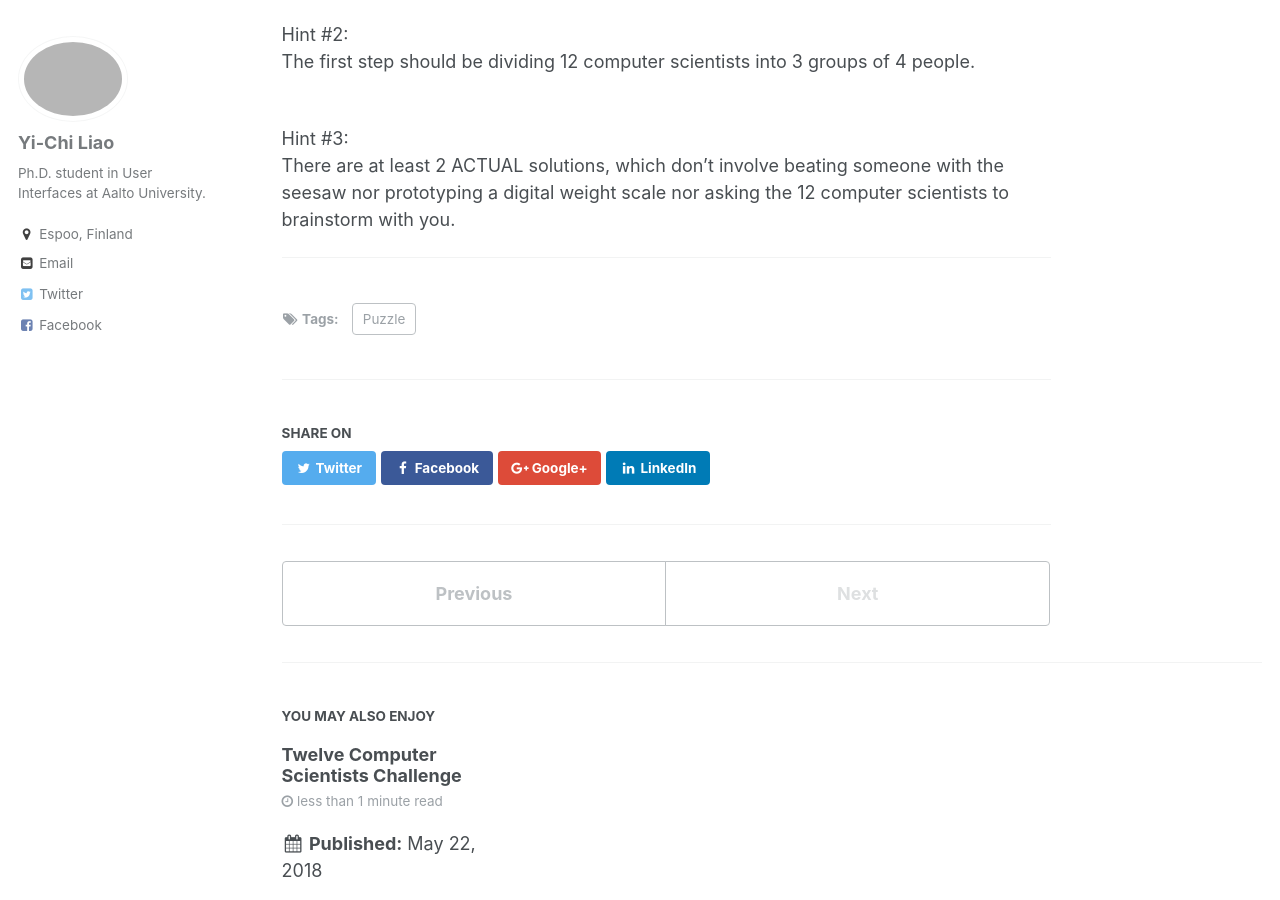
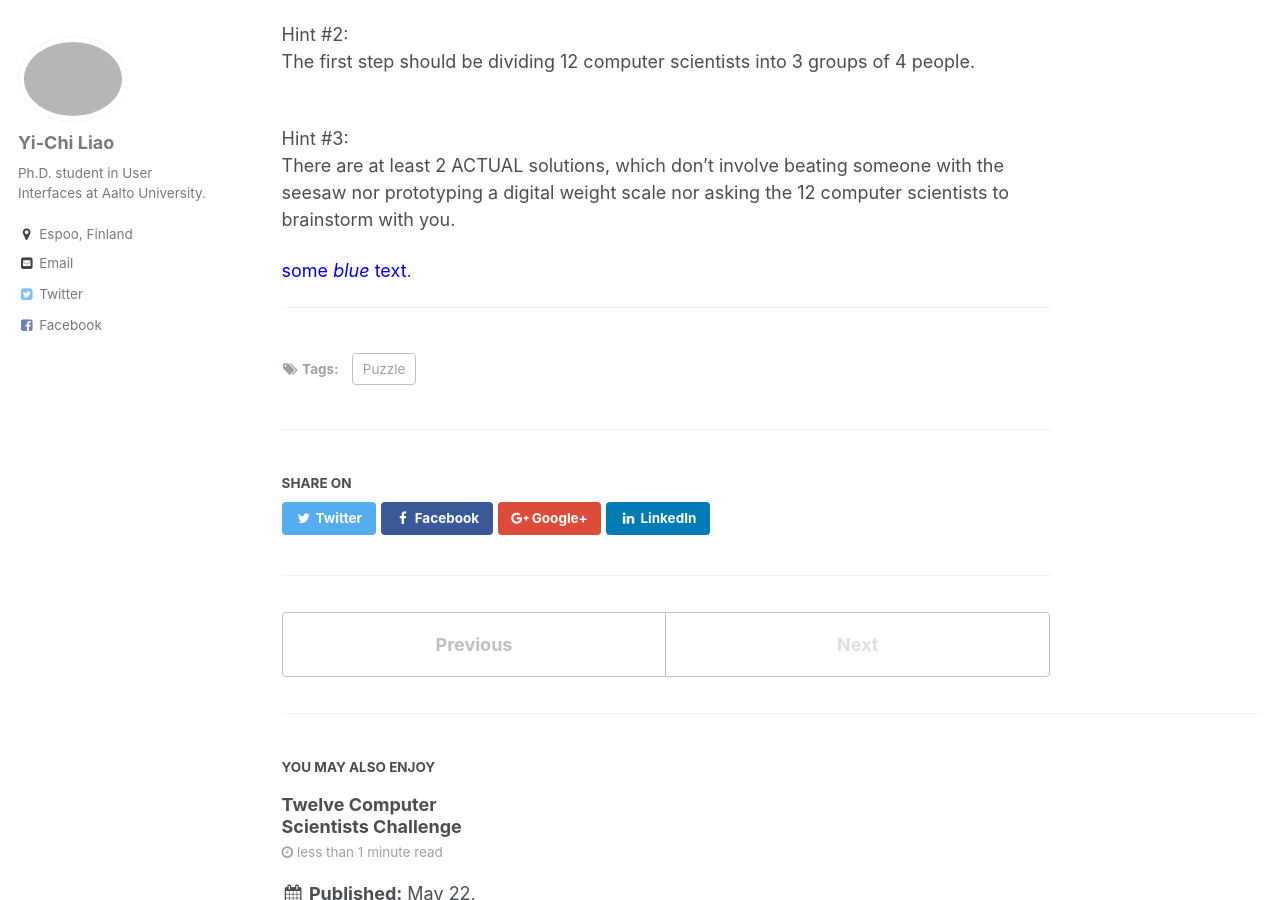
Before and after one commit to yichiliao/yichiliao.github.io, a Jekyll site: the page built from _posts/2018-05-24-12people-hints.md, in a window 1280 px wide and 900 px high, scrolled down 379 px. Built offline with Jekyll 4.4.1, drawn with Linux system fonts in a browser that asks for light colours.

Commit message:
more hints

```diff
--- a/_posts/2018-05-24-12people-hints.md
+++ b/_posts/2018-05-24-12people-hints.md
@@ -17,4 +17,6 @@ The first step should be dividing 12 computer scientists into 3 groups of 4 peop
 Hint #3:\\
 There are at least 2 ACTUAL solutions, which don't involve beating someone with the seesaw nor prototyping a digital weight scale nor asking the 12 computer scientists to brainstorm with you.
 
+<span style="color:blue">some *blue* text</span>.
+
 ------
```
